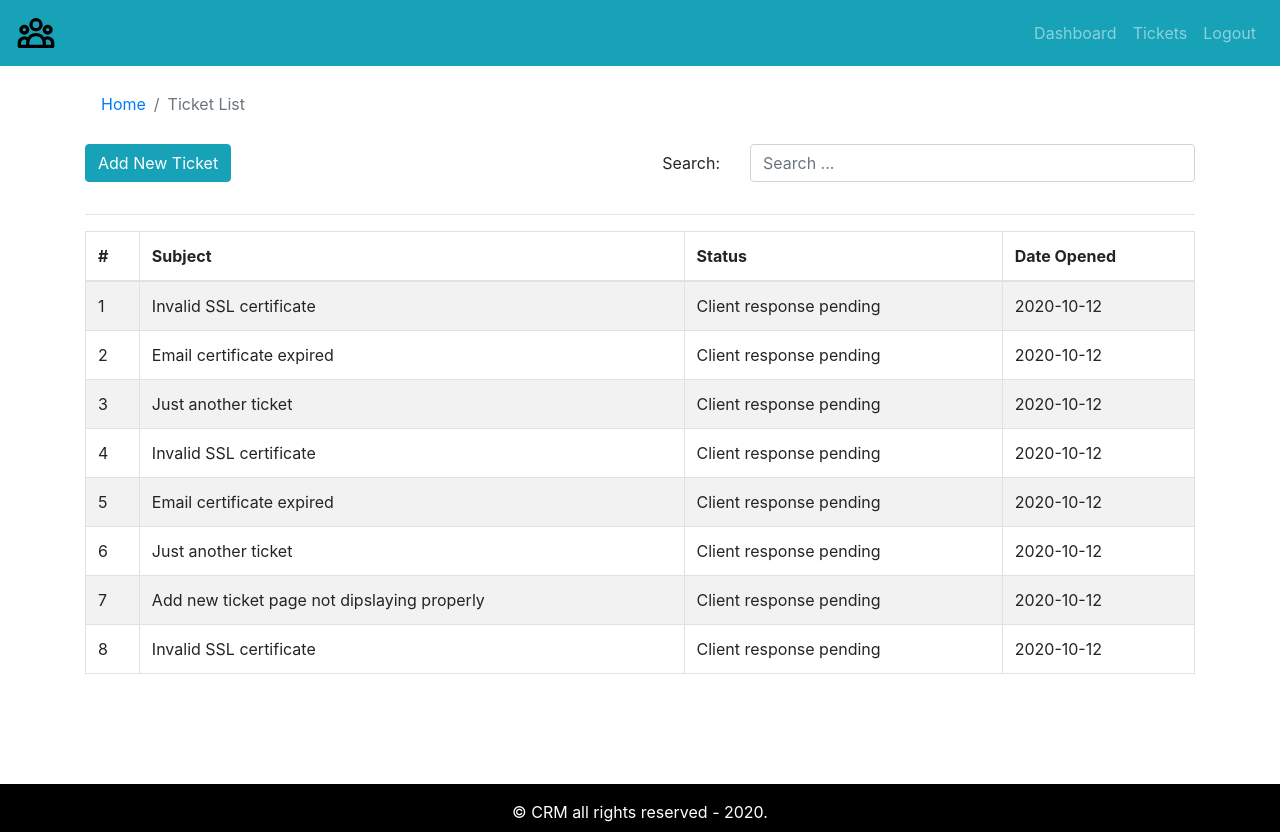
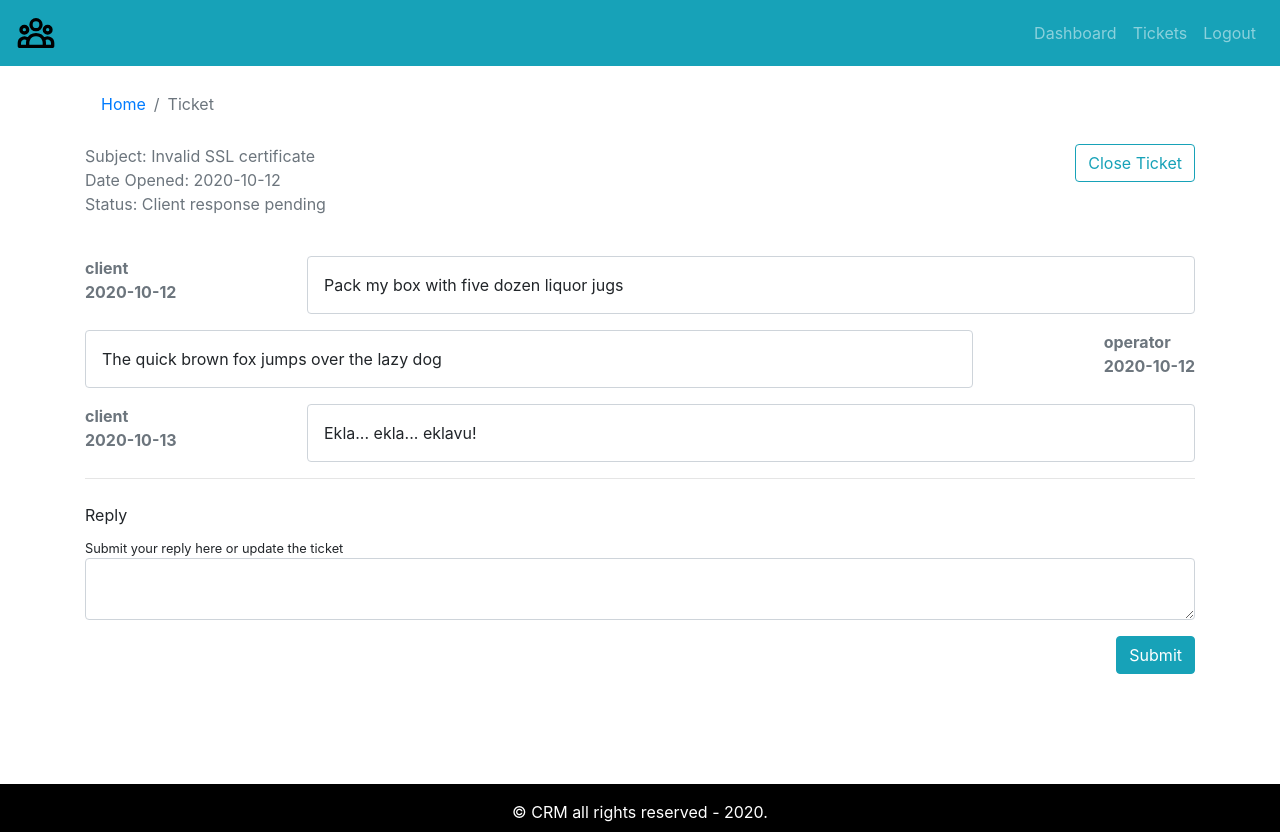
Before and after one commit to popoybvargas/crm-frontend, a React (Create React App) app: page / in a window 1280 px wide. Built offline with nearby package versions, Linux system fonts and the light colour scheme.

Commit message:
Add ticket landing page and reply form.

```diff
--- a/src/App.js
+++ b/src/App.js
@@ -1,9 +1,10 @@
 import './App.css';
 // import Entry from './pages/entry/Entry.page';
 import DefaultLayout from './components/layout/DefaultLayout';
-import TicketList from './pages/ticket-listing/TicketList.page';
+// import TicketList from './pages/ticket-listing/TicketList.page';
 // import Dashboard from './pages/dashboard/Dashboard.page';
 // import NewTicket from './pages/new-ticket/NewTicket.page';
+import Ticket from './pages/ticket/Ticket.page';
 
 function App() {
   return (
@@ -12,7 +13,8 @@
       <DefaultLayout>
         {/* <Dashboard /> */}
         {/* <NewTicket /> */}
-        <TicketList />
+        {/* <TicketList /> */}
+        <Ticket />
       </DefaultLayout>
     </div>
   );
--- a/src/assets/data/dummy-tickets.json
+++ b/src/assets/data/dummy-tickets.json
@@ -3,7 +3,25 @@
     "id": 1,
     "subject": "Invalid SSL certificate",
     "status": "Client response pending",
-    "addedAt": "2020-10-12"
+    "addedAt": "2020-10-12",
+    "history":
+    [
+      {
+        "date": "2020-10-12",
+        "message": "Pack my box with five dozen liquor jugs",
+        "messageBy": "client"
+      },
+      {
+        "date": "2020-10-12",
+        "message": "The quick brown fox jumps over the lazy dog",
+        "messageBy": "operator"
+      },
+      {
+        "date": "2020-10-13",
+        "message": "Ekla... ekla... eklavu!",
+        "messageBy": "client"
+      }
+    ]
   },
   {
     "id": 2,
--- /dev/null
+++ b/src/components/message-history/MessageHistory.js
@@ -0,0 +1,27 @@
+import PropTypes from 'prop-types';
+
+import './message-history.css';
+
+const MessageHistory = ({ conversation }) =>
+{
+  const renderConversation = () =>
+  {
+    if (!conversation || !conversation.length) return null;
+
+    return conversation.map((msg, index) => (
+      <div key={ index } className="message-history mt-3">
+        <div className="send font-weight-bold text-secondary">
+          <div className="sender">{ msg.messageBy }</div>
+          <div className="date">{ msg.date }</div>
+        </div>
+        <div className="message">{ msg.message }</div>
+      </div>
+    ));
+  };
+
+  return renderConversation();
+};
+
+MessageHistory.propTypes = { conversation: PropTypes.array };
+
+export default MessageHistory;
--- /dev/null
+++ b/src/components/message-history/message-history.css
@@ -0,0 +1,21 @@
+.message-history
+{
+  display: flex;
+  flex-direction: row;
+  justify-content: space-between;
+}
+
+.message-history:nth-child(even)
+{
+  display: flex;
+  flex-direction: row-reverse;
+  justify-content: space-between;
+}
+
+.message
+{
+  padding: 1rem;
+  width: 80%;
+  border: 1px solid #ced4da;
+  border-radius: 0.25rem;
+}
--- /dev/null
+++ b/src/components/update-ticket/UpdateTicket.js
@@ -0,0 +1,25 @@
+import { Form, Button } from 'react-bootstrap';
+import PropTypes from 'prop-types';
+
+const UpdateTicket = ({ message, handleOnChange, handleOnSubmit }) =>
+{
+  return (
+    <Form onSubmit={ handleOnSubmit }>
+      <Form.Label>Reply</Form.Label>
+      <Form.Text>Submit your reply here or update the ticket</Form.Text>
+      <Form.Control as="textarea" row="5" name="detail" value={ message } onChange={ handleOnChange } />
+      <div className="text-right my-3">
+        <Button variant="info" type="submit">Submit</Button>
+      </div>
+    </Form>
+  );
+};
+
+UpdateTicket.propTypes =
+{
+  message: PropTypes.string.isRequired,
+  handleOnChange: PropTypes.func.isRequired,
+  handleOnSubmit: PropTypes.func.isRequired
+};
+
+export default UpdateTicket;
--- /dev/null
+++ b/src/pages/ticket/Ticket.page.js
@@ -0,0 +1,67 @@
+import { useState } from 'react';
+import { Container, Row, Col, Button } from 'react-bootstrap';
+import BreadCrumb from '../../components/breadcrumb/BreadCrumb';
+
+import tickets from '../../assets/data/dummy-tickets.json';
+import MessageHistory from '../../components/message-history/MessageHistory';
+import UpdateTicket from '../../components/update-ticket/UpdateTicket';
+
+const Ticket = () =>
+{
+  const [ticket, setTicket] = useState(tickets[0]);
+  const [ticketConversation, setTicketConversation] = useState(ticket.history);
+  const [message, setMessage] = useState('');
+
+  const handleOnChange = e =>
+  {
+    setMessage(e.target.value);
+  };
+
+  const handleOnSubmit = e =>
+  {
+    e.preventDefault();
+    const today = new Date();
+    const newMessage =
+    {
+      messageBy: 'client',
+      date: today.getFullYear() + '-' + (today.getMonth() + 1) + '-' + today.getDate(),
+      message
+    };
+    setTicketConversation([ ...ticketConversation, newMessage ]);
+    setMessage('');
+    setTicket({ ...ticket, history: ticketConversation });
+  };
+
+  return (
+    <Container>
+      <Row>
+        <Col>
+          <BreadCrumb page="Ticket" />
+        </Col>
+      </Row>
+      <Row>
+        <Col className="text-weight-bolder text-secondary">
+          <div className="subject">Subject: { ticket.subject }</div>
+          <div className="date">Date Opened: { ticket.addedAt }</div>
+          <div className="status">Status: { ticket.status }</div>
+        </Col>
+        <Col className="text-right">
+          <Button variant="outline-info">Close Ticket</Button>
+        </Col>
+      </Row>
+      <Row className="mt-4">
+        <Col>
+          <MessageHistory conversation={ ticketConversation } />
+        </Col>
+      </Row>
+      <hr/>
+      <Row className="mt-4">
+        <Col>
+          <UpdateTicket message={ message } handleOnChange={ handleOnChange } handleOnSubmit={ handleOnSubmit } />
+        </Col>
+      </Row>
+    </Container>
+  );
+};
+
+export default Ticket;
```
Also changed, not shown: 1 other file (tests, documents, lock files or other folders).
